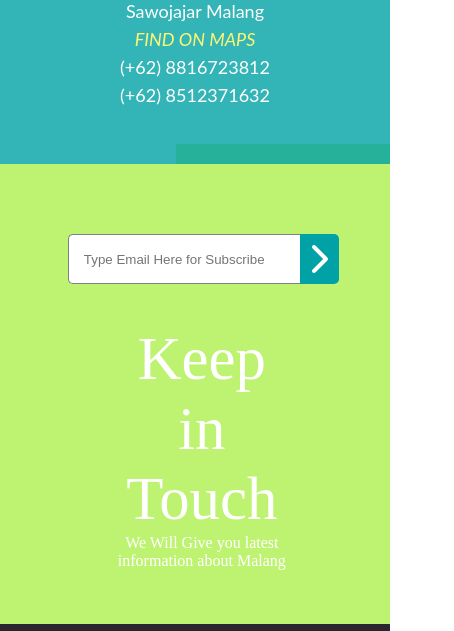
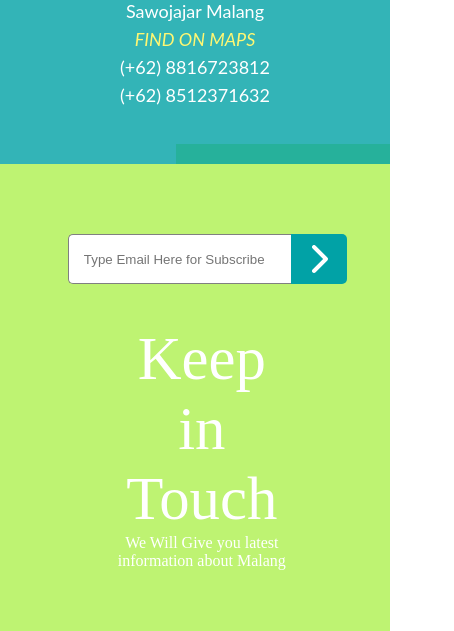
Before and after one commit to ihorek7777/Layoutsome, a plain HTML site: page index.html in a window 390 px wide. Shown: the part 3903-4534 px from the top of the page, 454 px wide, since content can reach past the window. Drawn offline with Linux system fonts and the light colour scheme.

Commit message:
modified

```diff
--- a/css/subscribe.css
+++ b/css/subscribe.css
@@ -4,7 +4,13 @@
 		height: 200px;
 	}
 	.right-side__form {
-		width: 70%;
+		/*width: 70%;*/
+	}
+	.form__input {
+		width: 60%;
+	}
+	.form__send {
+		width: 10%;
 	}
 	.subscribe__right-side {
 		background-image: url(../img/subscribe/right-side.png);
@@ -19,6 +25,12 @@
 		position: absolute;
 		left: -60%;
 		width: 120%;
+	}
+	.form__input {
+		width: 60%;
+	}
+	.form__send {
+		width: 10%;
 	}
 	.subscribe__right-side {
 		background: #bef372;
@@ -36,7 +48,14 @@
 	.right-side__form {
 		position: absolute;
 		left: -75%;
-		width: 160%;
+		width: 120%;
+		display: flex;
+	}
+	.form__input {
+		width: 80%;
+	}
+	.form__send {
+		width: 20%;
 	}
 	.subscribe {
 		height: 420px;
@@ -45,7 +64,7 @@
 
 @media screen and (max-width: 450px) {
 	.subscribe {
-		height: 460px;
+		height: 480px;
 	}
 	.left-side__text {
 		top: 120px;
@@ -53,7 +72,14 @@
 	.right-side__form {
 		position: absolute;
 		left: -80%;
-		width: 180%;
+		width: 130%;
+		text-align: center;
+	}
+	.form__input {
+		width: 80%;
+	}
+	.form__send {
+		width: 20%;
 	}
 }
 
@@ -68,6 +94,7 @@
 	width: 45%;
 	float: left;
 	margin-top: 40px;
+	margin-bottom: 30px;
 }
 .left-side__text {
 	display: block;
@@ -97,10 +124,9 @@
 	/*margin-top: 12%;*/
 	margin-top: 90px;
 	margin-left: 30%;
-
 }
 .form__input {
-	width: 60%;
+
 	height: 50px;
 	float: left;
 	border-bottom-left-radius: 5px;
@@ -109,7 +135,7 @@
 	border-right: 0;
 }
 .form__send {
-	width: 10%;
+
 	height: 50px;
 	background-color: #01a2a6;
 	float: left;
```
